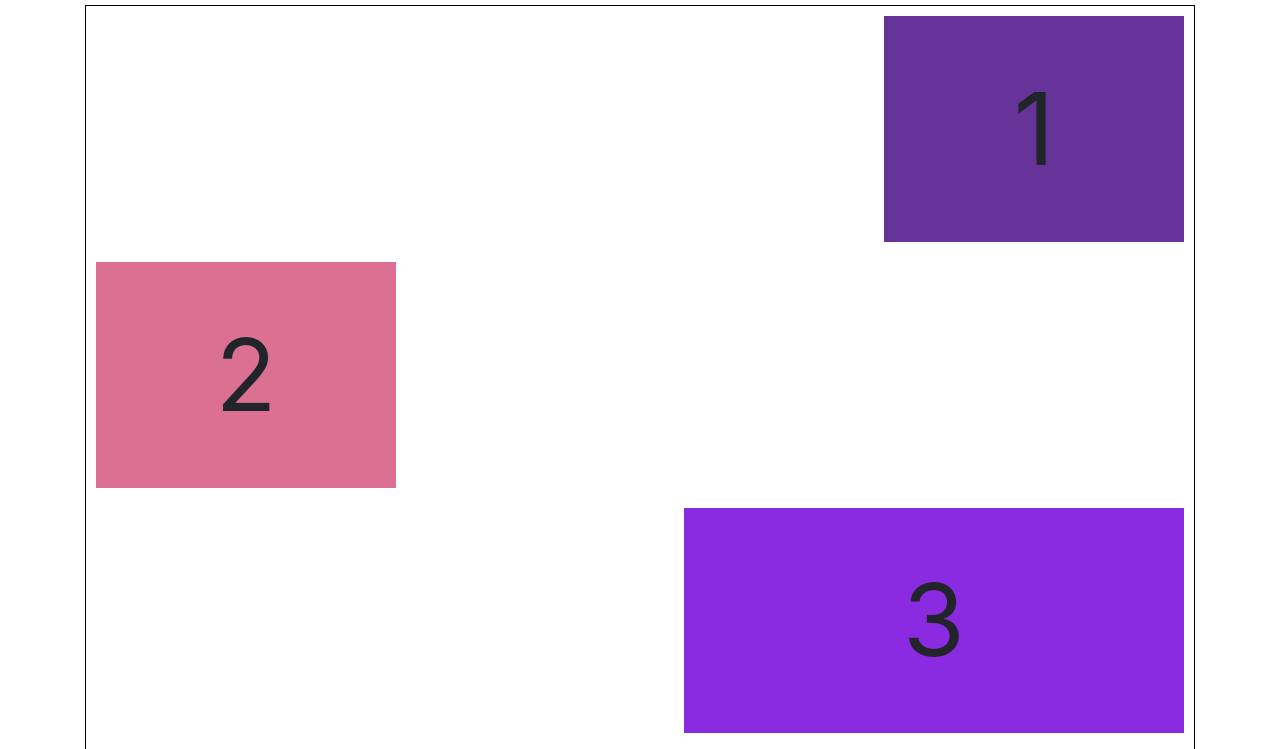
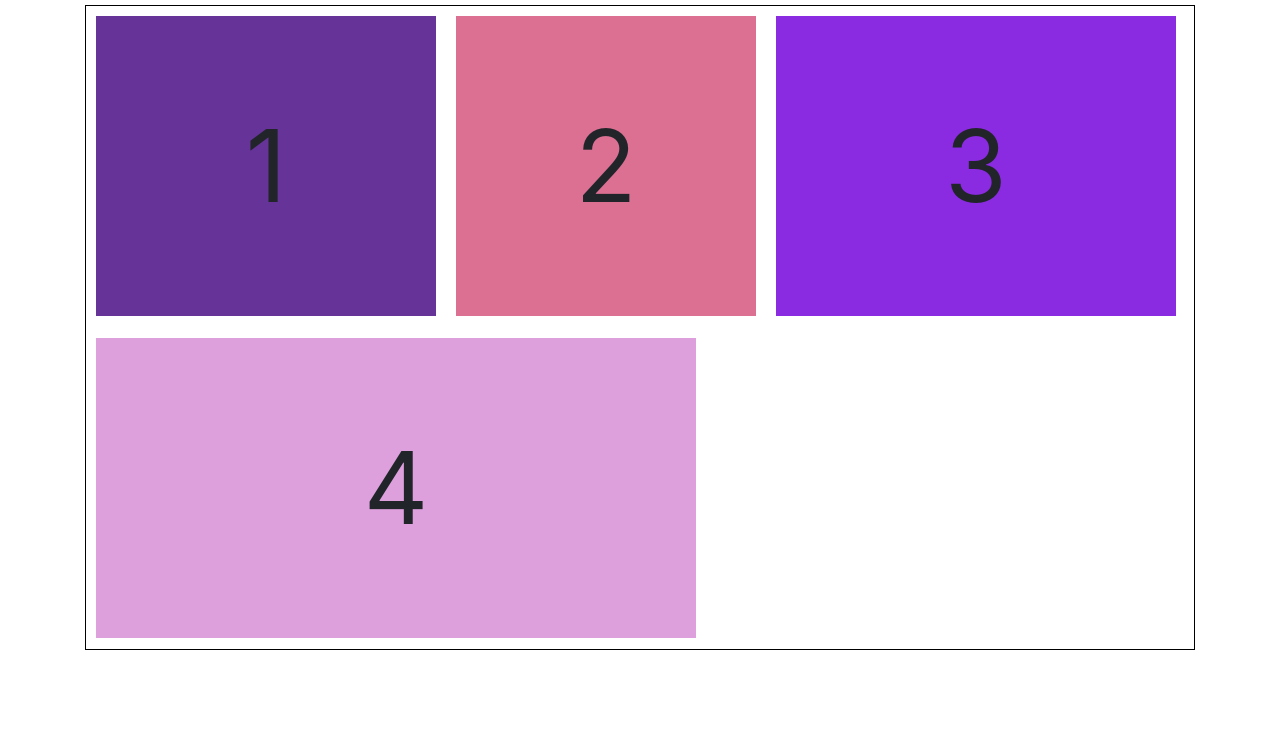
Before and after one commit to jenbrook375/Flexbox-Example, a plain HTML site: page index.html in a window 1280 px wide. Shown: the part 51-800 px from the top of the page. Drawn offline with nearby package versions, Linux system fonts and the light colour scheme.

Commit message:
changed layout of boxes

```diff
--- a/css/styles.css
+++ b/css/styles.css
@@ -9,10 +9,11 @@ h1 {
 
 .block-1 {
     display: flex;
-    flex-direction: column;
+    flex-direction: row;
+    flex-flow: wrap;
     border: 1px solid black;
-    height: 985px;
-    align-items: flex-end
+    height: 645px;
+    align-items: flex-start;
 }
 
 .box {
@@ -20,13 +21,10 @@ h1 {
     flex-direction: column;
     justify-content: center;
     align-items: center;
+    flex-wrap: wrap;
     height: 300px;
     margin: 10px;
     font-size: 100px;
-}
-
-.one, .two {
-    width: 300px;
 }
 
 .three, .four {
@@ -35,19 +33,22 @@ h1 {
 
 .one {
     background: rebeccapurple;
+    width: 340px;
 }
 
 .two {
     background: palevioletred;
-    align-self: flex-start;
+    width: 300px;
 }
 
 .three {
     background: blueviolet;
+    width: 400px;
 }
 
 .four {
     background: plum;
+    width: 600px;
 }
 
 <<<<<<< HEAD
```
